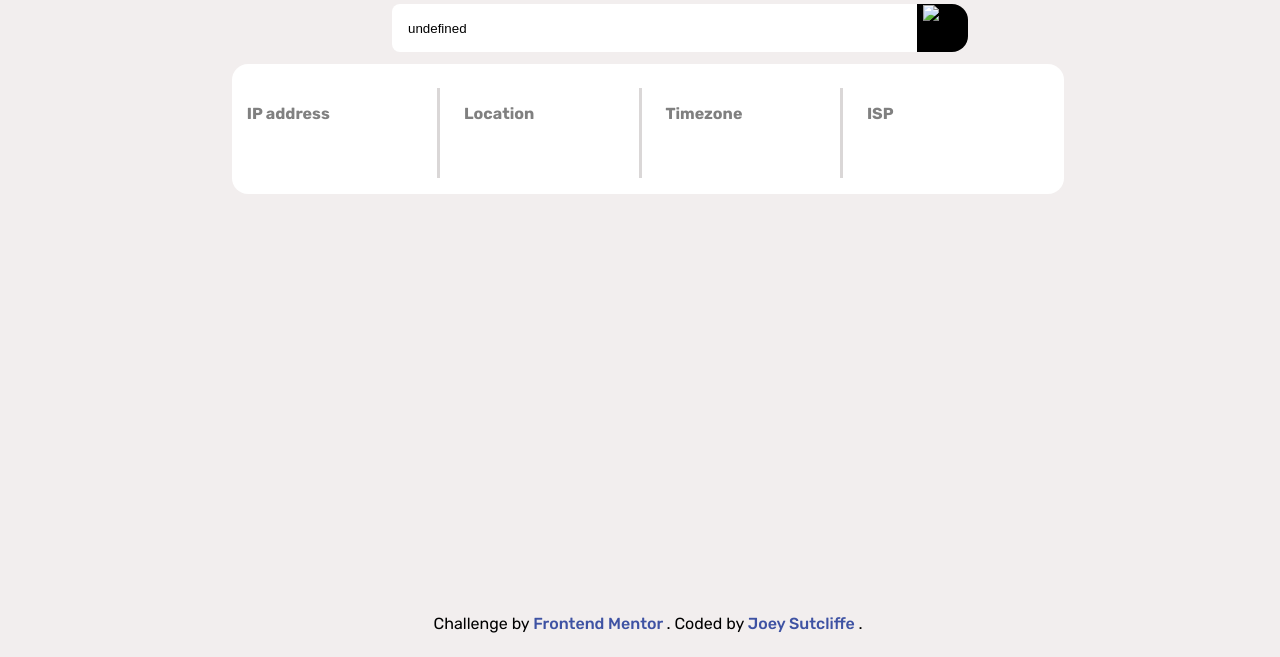
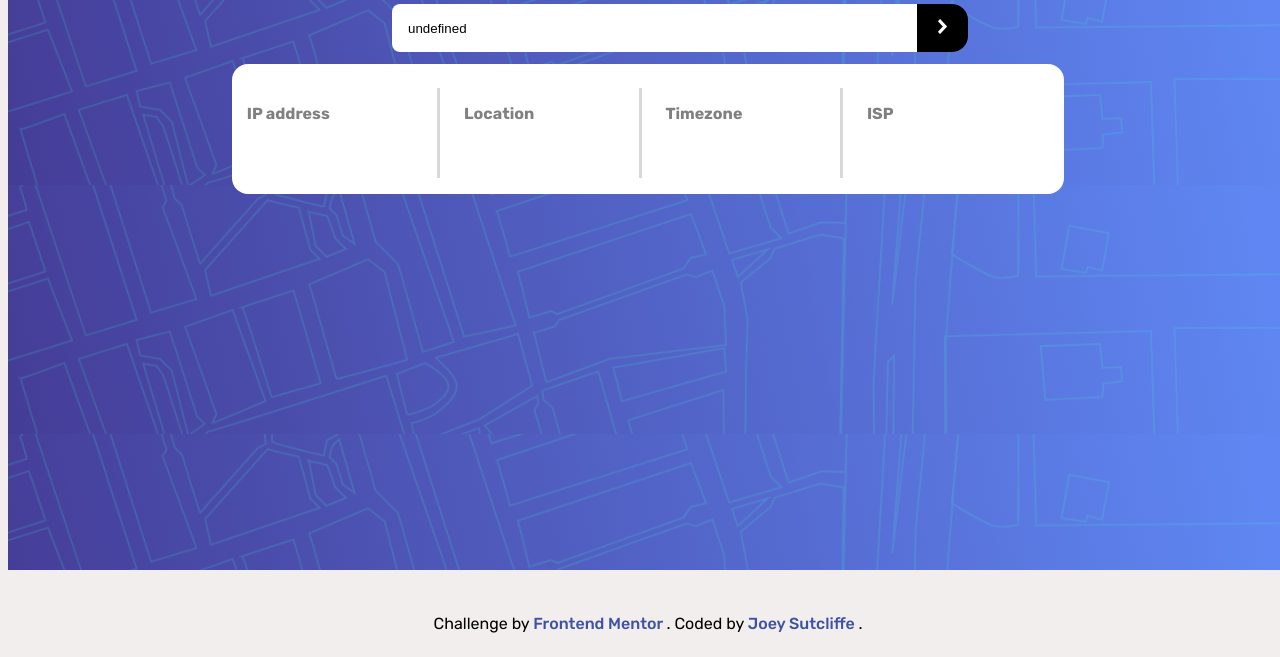
Before and after one commit to Joeysutcliffe01/FNM-ip-address-tracker-master, a website: page index.html in a window 1280 px wide. Shown: the part 151-808 px from the top of the page. Drawn offline with nearby package versions, Linux system fonts and the light colour scheme; the site is published under a folder, as on GitHub Pages, so addresses that start at the root find nothing; no server answers.

Commit message:
img bug fix

```diff
--- a/index.css
+++ b/index.css
@@ -48,7 +48,7 @@ body{
     justify-content: space-between;
     width: 90%;
     height: 75%;
-    background-image: url(/images/pattern-bg-desktop.png);
+    background-image: url(images/pattern-bg-desktop.png);
     background-size: contain;
     position: relative;
     z-index: 0;
--- a/index.html
+++ b/index.html
@@ -32,7 +32,7 @@
       <form class="input-wrapper" action="">
         <input type="text" placeholder="Search for any IP address or domain">
         <button>
-          <img src="/images/icon-arrow.svg" alt="search icon">
+          <img src="images/icon-arrow.svg" alt="search icon">
       </button>
       </form>
     </section>
```
